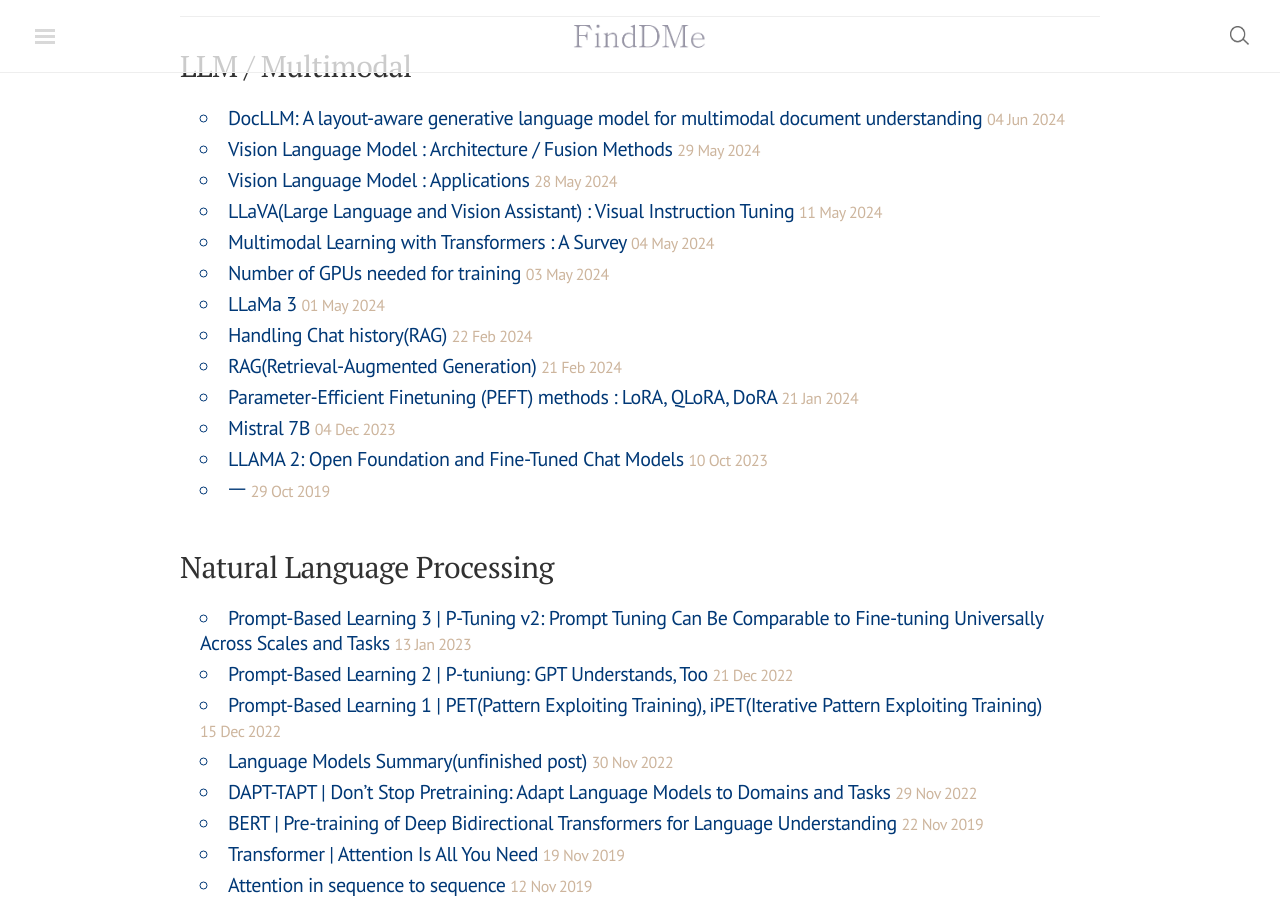
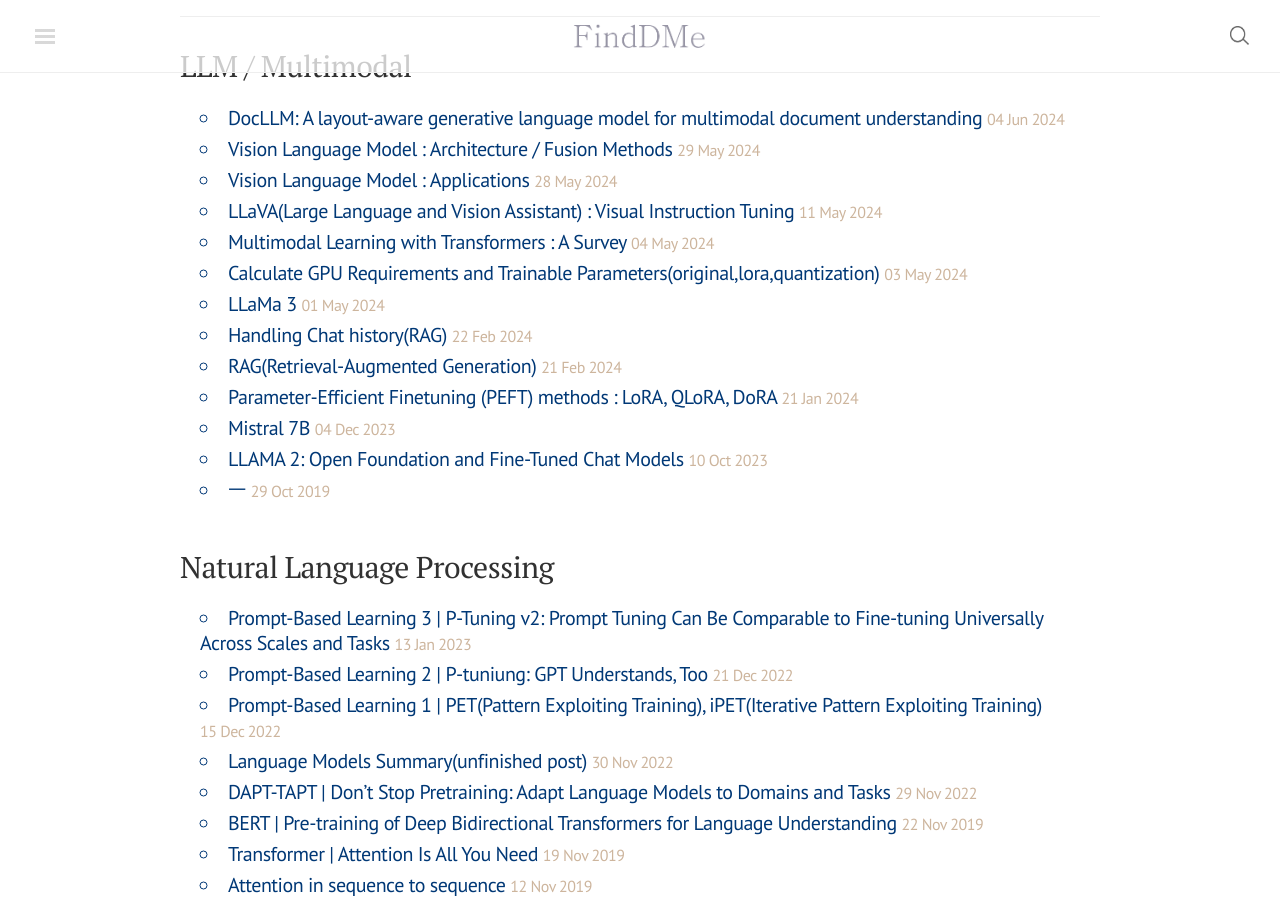
Before and after one commit to finddme/finddme.github.io, a Jekyll site: the page built from index.html, in a window 1280 px wide and 900 px high, scrolled down 474 px. Built offline with Jekyll 4.4.1, drawn with Linux system fonts in a browser that asks for light colours; nearby versions of some CDN libraries; comment, search, counter and statistics services are not loaded; some of the changed lines change nothing that is shown.

Commit message:
Update 2024-05-03-num_gpu.md

````diff
--- a/_posts/2024-05-03-num_gpu.md
+++ b/_posts/2024-05-03-num_gpu.md
@@ -1,5 +1,5 @@
 ---
-title: Number of GPUs needed for training
+title: "Calculate GPU Requirements and Trainable Parameters(original,lora,quantization)"
 category: LLM / Multimodal
 tag: NLP
 ---
@@ -22,8 +22,10 @@
 
 
 
+# Calculate GPU Requirements
+## Regarding Training (Full Training)
 
-# Regarding Training (Full Training)
+-batch size 1일 때의 수식으로 보임.
 
 <center><img width="800" src="https://github.com/finddme/finddme.github.io/assets/53667002/dc962a28-d216-4cda-bc4c-49db2caabbd4"></center>
 <center><em style="color:gray;">Illustrated by the author</em></center><br>
@@ -32,7 +34,7 @@
 
 - **model parameters in billions**: 일반적으로 모델 크기를 나타낼 때 사용되는 "B" 단위 (모델 총 parameter 수를 10억으로 나눈 값)
 - **18**: 학습에 사용되는 요소들을 고려한 대략적인 계수. (optimizer state: 8 + gradients: 4 + weights: 6)
-- **1.25**: 입력된 데이터를 모델이 처리할 때 변하는 dynamic data structure에 25% 메모리를 추가한 값.
+- **1.25**: 입력된 데이터를 모델이 처리할 때 변하는 dynamic data structure에 25% 메모리를 추가한 값. 입력데이터의 크기가 크면 이 값이 커 질 수도 있을 것 같다.
 
 ```python
 import math
@@ -48,7 +50,23 @@
 
 약 2개의 GPU가 필요하다.
 
-# GPUs needed for Inference
+## Regarding Training (LoRA / Quantization)
+- LoRA나 quantization이 적용된 경우, Trainable Parameter를 계산하여 적용.
+  - [LoRA](https://finddme.github.io/llm%20/%20multimodal/2024/01/21/lora/#lora)는 original model의 parameter가 frozen된 상태로 추론처럼 사용되기 때문에 해당 모델이 추론에 소요되는 GPU수 +  LoRA를 적용한 Trainable Parameter에 대한 필요 GPU 수로 계산하면 될 것으로 보임.
+
+### LoRA
+
+```python
+import math
+
+def calculate_gpus(model_params_in_B, lora_trainable_params_in_B, gpu_size):
+    gpus_required_frozen_metrix = (model_params_in_B * 2 * 1.25) / gpu_size
+    gpus_required_lora_metrix = (lora_trainable_params_in_B * 18 * 1.25) / gpu_size
+    gpus_required= gpus_required_frozen_metrix+gpus_required_lora_metrix
+    return math.ceil(gpus_required)
+```
+
+## GPUs needed for Inference
 
 <center><img width="800" src="https://github.com/finddme/finddme.github.io/assets/53667002/c3330777-4d97-4152-bc1a-5c29e3e0709c"></center>
 <center><em style="color:gray;">Illustrated by the author</em></center><br>
@@ -63,6 +81,25 @@
     return math.ceil(gpus_required)
 ```
 
+#  Trainable Parameters
+
+Trainable Parameters는 모델이 학습단계에서 값이 계산되고, 없데이트 되는 parameter이다.
+
+```python
+def print_trainable_parameters(model):
+    """
+    Prints the number of trainable parameters in the model.
+    """
+    trainable_params = 0
+    all_param = 0
+    for _, param in model.named_parameters():
+        all_param += param.numel()
+        if param.requires_grad:
+            trainable_params += param.numel()
+    print(
+        f"trainable params: {trainable_params} || all params: {all_param} || trainable%: {100 * trainable_params / all_param:.2f}"
+    )
+```
 # Reference
 
 > https://medium.com/@plthiyagu/calculate-gpu-requirements-for-your-llm-training-7122a3700547
````
